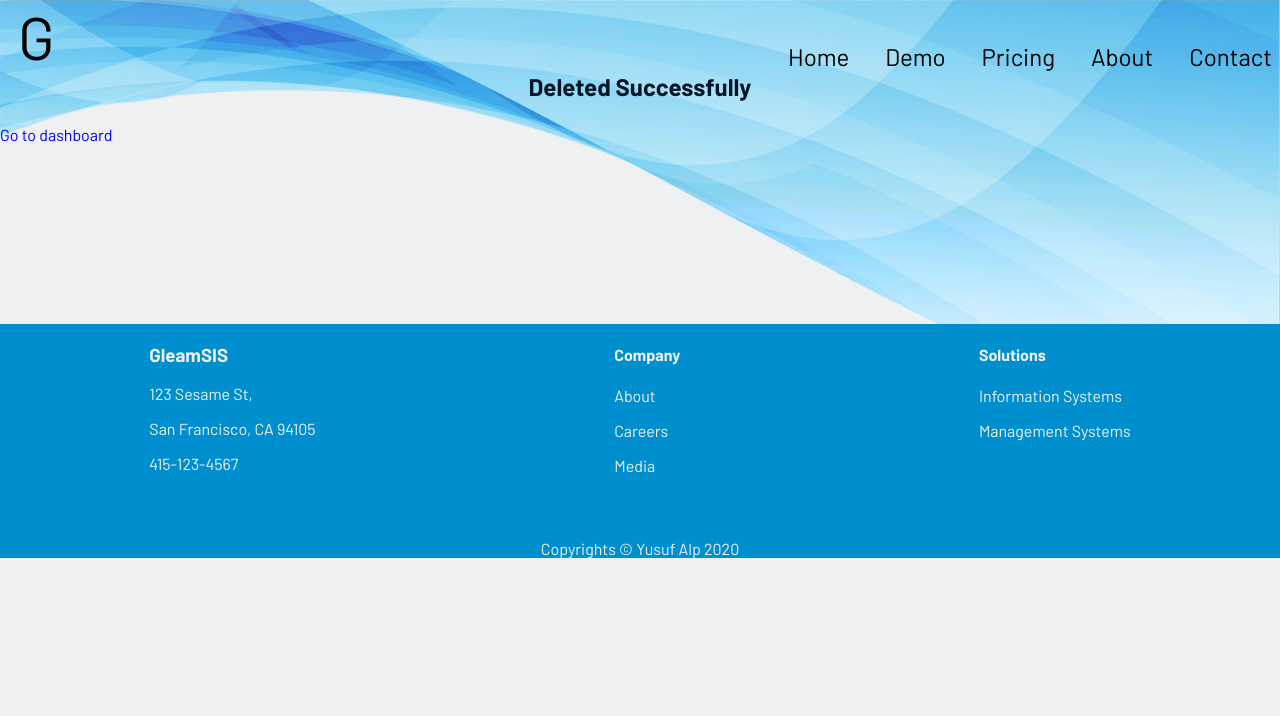
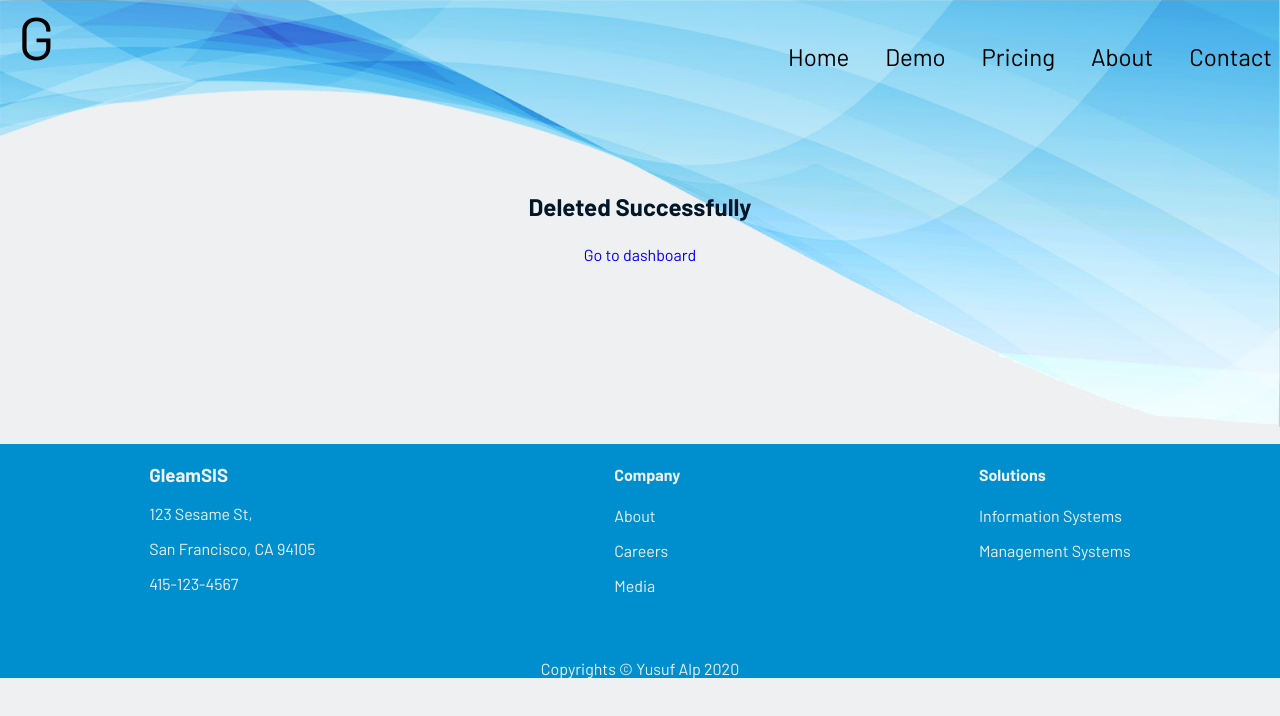
Before and after one commit to yusufalp/gleamsis-client, a React (Create React App) app: page /deleted in a window 1280 px wide. Shown: the top 716 px of the page. Built offline with nearby package versions, Linux system fonts and the light colour scheme; no server answers.

Commit message:
Design change

```diff
--- a/src/Confirmation/Deleted.js
+++ b/src/Confirmation/Deleted.js
@@ -5,9 +5,11 @@ class Deleted extends React.Component {
   render() {
     return (
       <div>
-        <h2>Deleted Successfully</h2>
-        <Link to={'/dashboard'}>Go to dashboard</Link>
-      </div>
+        <header>
+          <h2>Deleted Successfully</h2>
+          <Link to={'/dashboard'}>Go to dashboard</Link>
+        </header>
+      </div >
     )
   }
 }
--- a/src/Confirmation/Success.js
+++ b/src/Confirmation/Success.js
@@ -5,8 +5,10 @@ class Success extends React.Component {
   render() {
     return (
       <div>
-        <h2>Added Successfully</h2>
-        <Link to={'/dashboard'}>Go to dashboard</Link>
+        <header>
+          <h2>Added Successfully</h2>
+          <Link to={'/dashboard'}>Go to dashboard</Link>
+        </header>
       </div>
     )
   }
```
